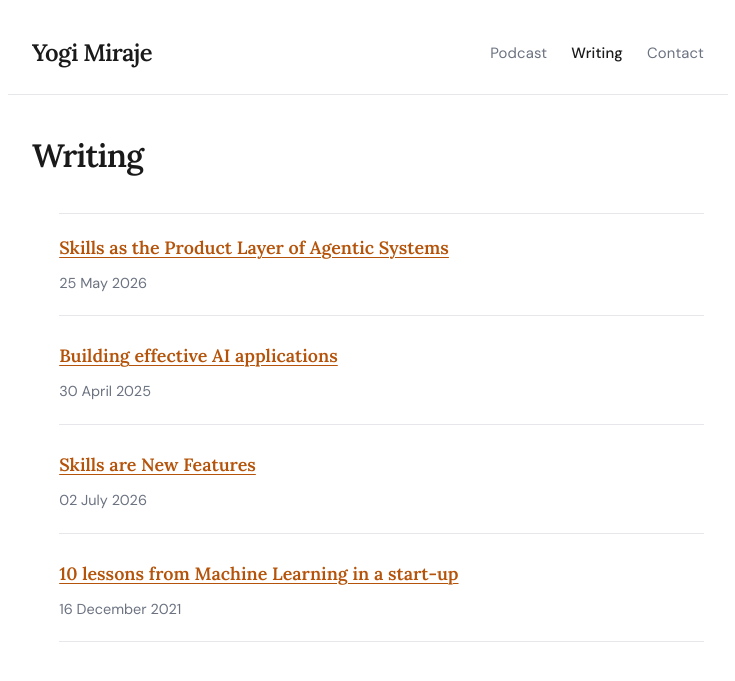
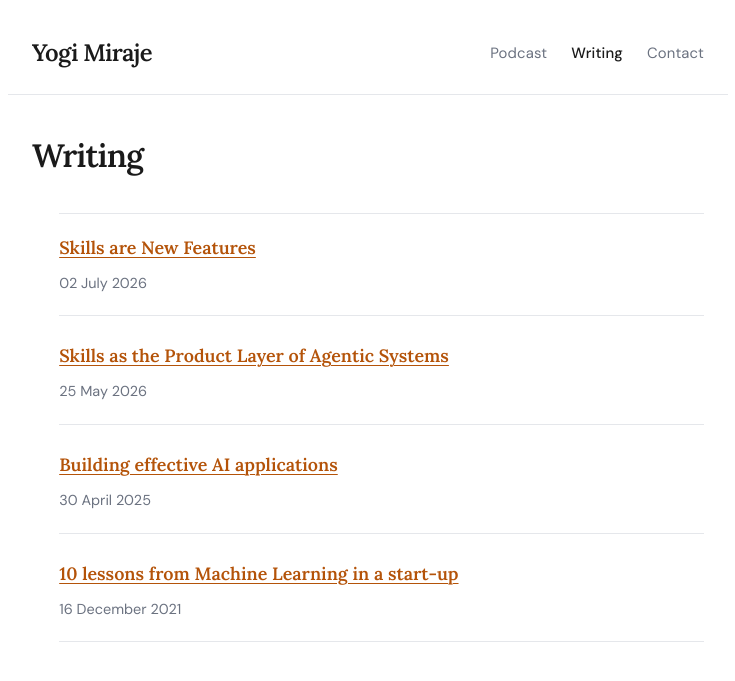
Before and after one commit to yogi-miraje/yogi-miraje.github.io, a Jekyll site: the page built from blog.md, in a window 1280 px wide. Shown: the top 681 px of the page, without its empty margins (272-1007 px from the left). Built offline with Jekyll 4.4.1, drawn with Linux system fonts in a browser that asks for light colours.

Commit message:
Sort writing page by date

```diff
--- a/blog.md
+++ b/blog.md
@@ -11,6 +11,16 @@ title: Writing
   <div class="post-content">
 
     <ul class="post-list">
+      {% assign skills_new_features = site.posts | where: "title", "Skills are New Features" | first %}
+      {% if skills_new_features %}
+        <li>
+          <h2>
+            <a class="post-link" href="{{ skills_new_features.url | relative_url }}">{{ skills_new_features.title | escape }}</a>
+          </h2>
+          <span class="post-meta">{{ skills_new_features.date | date: "%d %B %Y" }}</span>
+        </li>
+      {% endif %}
+
       <li>
         <h2>
           <a class="post-link" href="{{ '/skills-as-the-product-layer-of-agentic-systems.html' | relative_url }}">Skills as the Product Layer of Agentic Systems</a>
@@ -25,12 +35,14 @@ title: Writing
       </li>
 
       {% for post in site.posts %}
-        <li>
-          <h2>
-            <a class="post-link" href="{{ post.url | relative_url }}">{{ post.title | escape }}</a>
-          </h2>
-          <span class="post-meta">{{ post.date | date: "%d %B %Y" }}</span>
-        </li>
+        {% unless post.title == "Skills are New Features" %}
+          <li>
+            <h2>
+              <a class="post-link" href="{{ post.url | relative_url }}">{{ post.title | escape }}</a>
+            </h2>
+            <span class="post-meta">{{ post.date | date: "%d %B %Y" }}</span>
+          </li>
+        {% endunless %}
       {% endfor %}
     </ul>
 
```
